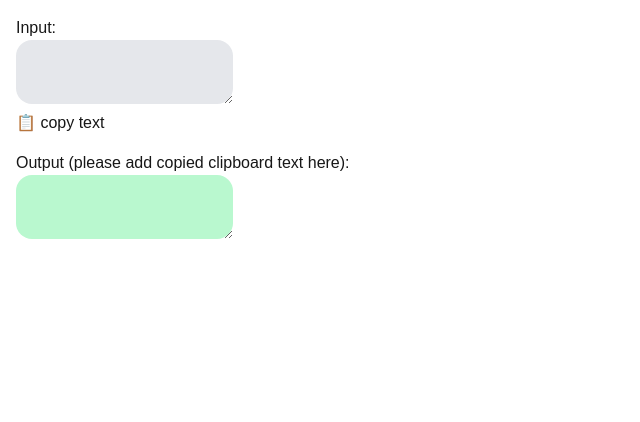
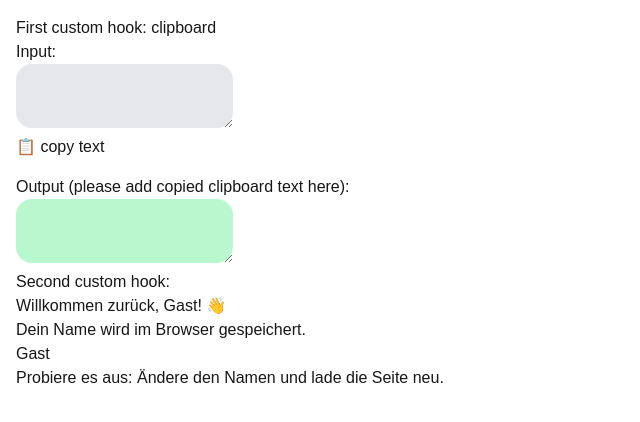
Before and after one commit to JoeLan124/reactpatternDay1, a Next.js app in the folder solution6/: page / in a window 1280 px wide. Shown: the top 422 px of the page, without its empty margins (0-640 px from the left). Built offline with nearby package versions, Linux system fonts and the light colour scheme.

Commit message:
second hook userLocalStorage

```diff
--- /dev/null
+++ b/solution6/app/components/UserSettings.jsx
@@ -0,0 +1,34 @@
+"use client"
+
+import useLocalStorage from '../hooks/useLocalStorage'; // Import des Custom Hooks
+
+function UserSettings() {
+
+    const [name, setName] = useLocalStorage('username', 'Gast');
+
+    const handleNameChange = (event) => {
+        // Die setName-Funktion des Hooks aktualisiert den State UND den localStorage
+        setName(event.target.value);
+    };
+
+    return (
+        <div >
+            <h3>Willkommen zurück, {name}! 👋</h3>
+            <p>Dein Name wird im Browser gespeichert.</p>
+
+            <input
+                type="text"
+                placeholder="Gib deinen Namen ein..."
+                value={name} // Das Eingabefeld spiegelt den aktuellen Wert wider
+                onChange={handleNameChange}
+
+            />
+
+            <p >
+                Probiere es aus: Ändere den Namen und lade die Seite neu.
+            </p>
+        </div>
+    );
+}
+
+export default UserSettings;
--- /dev/null
+++ b/solution6/app/hooks/useLocalStorage.js
@@ -0,0 +1,58 @@
+"use Client"
+import { useState, useEffect } from "react";
+
+function useLocalStorage(key, initialValue) {
+  // 1. Sicheres Lesen (Try-Catch)
+  const readValue = () => {
+    if (typeof window === "undefined") {
+      return initialValue;
+    }
+
+    try {
+      const item = window.localStorage.getItem(key);
+      return item ? JSON.parse(item) : initialValue;
+    } catch (error) {
+      console.warn(
+        `Error reading localStorage key “${key}”:`,
+        error
+      );
+      return initialValue;
+    }
+  };
+
+  // State, der den gespeicherten oder initialen Wert hält
+  const [storedValue, setStoredValue] = useState(readValue);
+
+  // 2. Sicheres Schreiben (Try-Catch)
+  const writeValue = (newValue) => {
+    try {
+      // State aktualisieren
+      setStoredValue(newValue);
+
+      // localStorage aktualisieren
+      if (typeof window !== "undefined") {
+        window.localStorage.setItem(
+          key,
+          JSON.stringify(newValue)
+        );
+      }
+    } catch (error) {
+      // Fängt Fehler beim Speichern oder State-Update ab
+      console.error(
+        `Error updating localStorage or state for key “${key}”:`,
+        error
+      );
+    }
+  };
+
+  // Stellt sicher, dass der State auf dem Client neu synchronisiert wird,
+  // falls ein externer Speicher-Event den Wert geändert hat.
+  useEffect(() => {
+    setStoredValue(readValue());
+    // eslint-disable-next-line react-hooks/exhaustive-deps
+  }, [key]);
+
+  return [storedValue, writeValue];
+}
+
+export default useLocalStorage;
--- a/solution6/app/page.tsx
+++ b/solution6/app/page.tsx
@@ -1,6 +1,7 @@
 "use client"
 import { useState } from "react";
 import useClipboard from "@/app/hooks/useClipBoard";
+import UserSettings from "@/app/components/UserSettings"
 
 export default function Home ()  {
   const [inputValue, setInputValue] = useState("");
@@ -10,7 +11,8 @@ export default function Home ()  {
 
   return (
     <div className="m-4">
-
+      <div>
+        <p>First custom hook: clipboard</p>
         {/* 1 Text input for copying */}
         <div>
           <p>Input: </p>
@@ -19,7 +21,6 @@ export default function Home ()  {
             onChange={(e) => setInputValue(e.target.value)}
             className="bg-gray-200 rounded-2xl p-2 text-black"></textarea>
         </div>
-
 
         {/* 2 Copy functionality */}
         <button onClick={copy}>
@@ -35,8 +36,15 @@ export default function Home ()  {
 
         {/* 3 fill in copied clipboard text here*/}
         <div>
-        <p>Output (please add copied clipboard text here): </p>
+          <p>
+            Output (please add copied clipboard text here):{" "}
+          </p>
           <textarea className="bg-green-200 text-black rounded-2xl p-2"></textarea>
+        </div>
+      </div>
+      <div>
+        <p>Second custom hook: </p>
+        <UserSettings/>
       </div>
     </div>
   );
```
Lines whose indentation alone changed are shown as unchanged.
